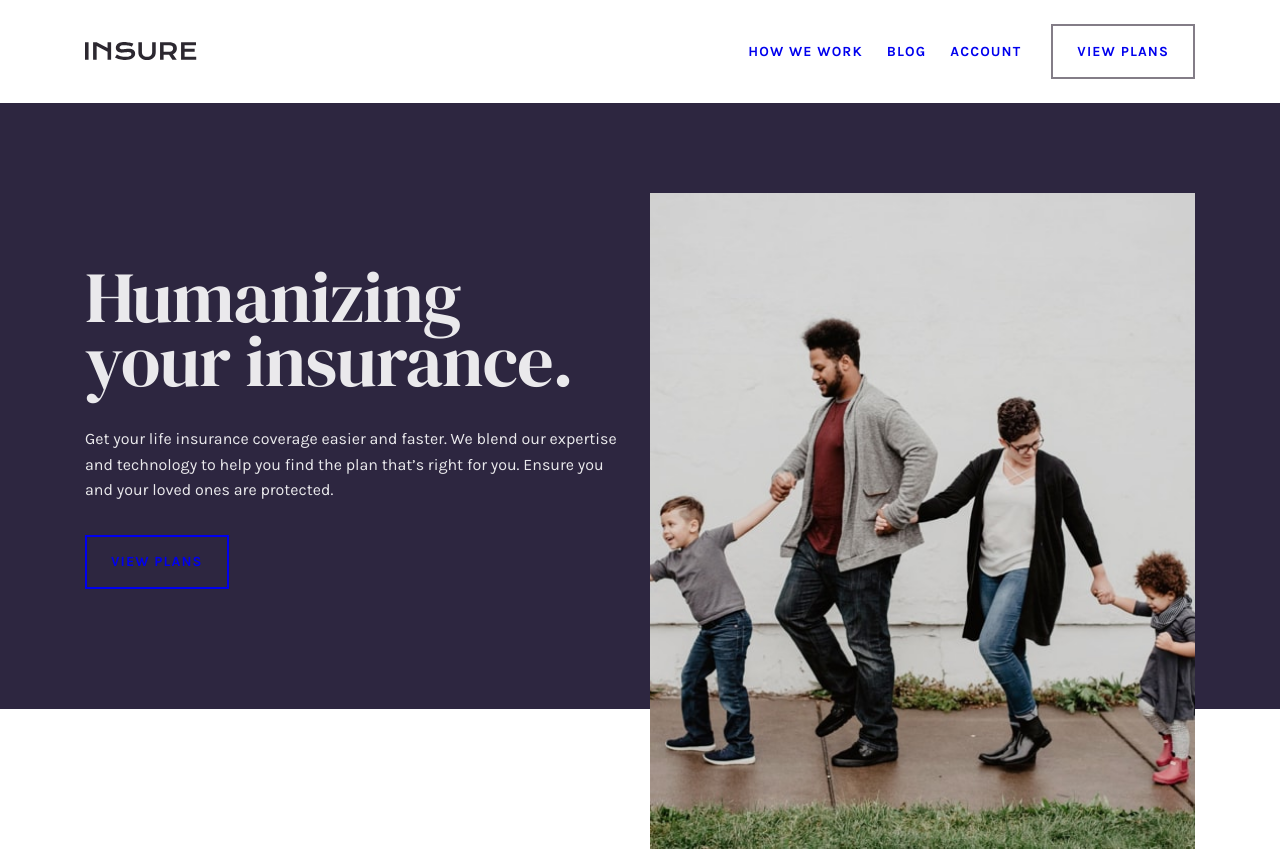
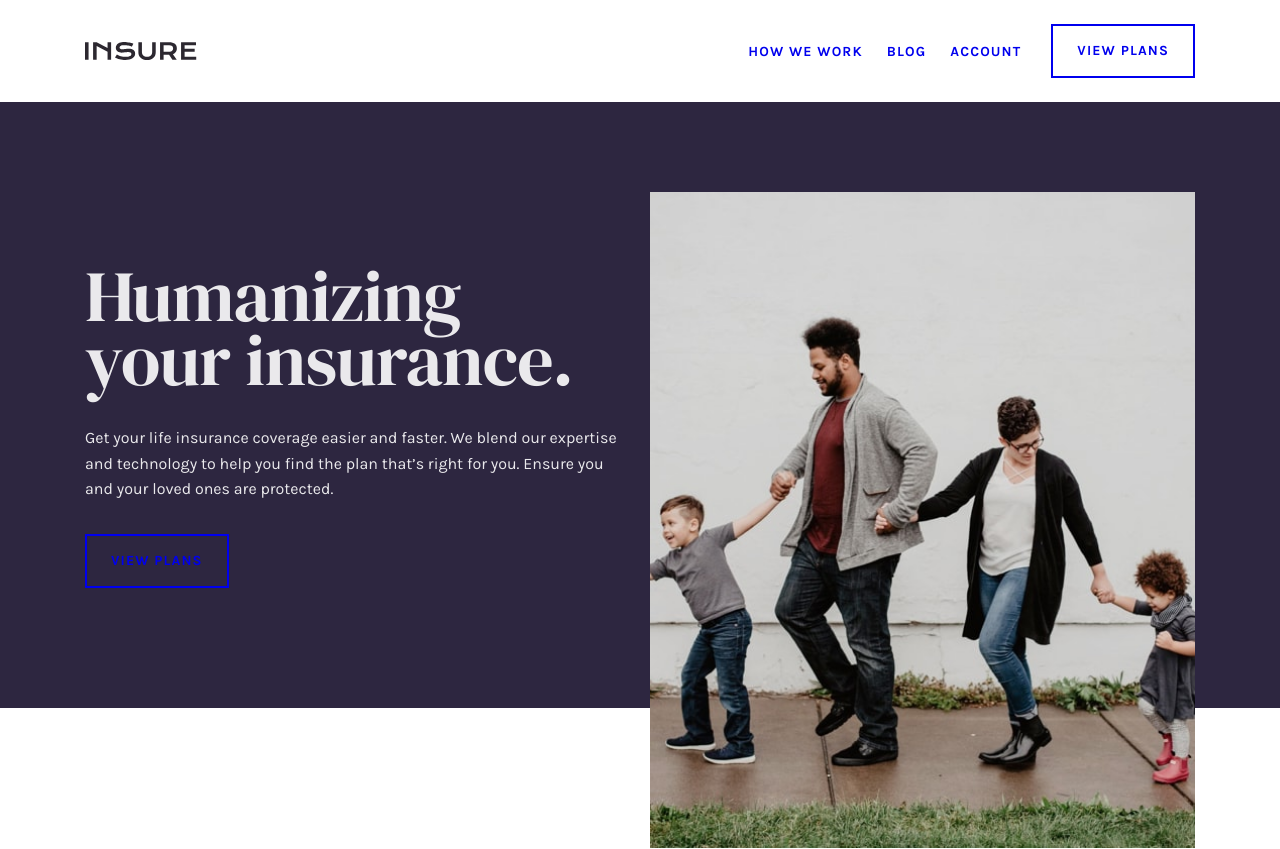
Before and after one commit to AlexKMarshall/insure-homepage, a plain HTML site: page index.html in a window 1280 px wide. Shown: the top 849 px of the page. Drawn offline with Linux system fonts and the light colour scheme.

Commit message:
Make header call to action link include the border width

```diff
--- a/index.html
+++ b/index.html
@@ -38,8 +38,8 @@
               Account
             </a>
           </li>
-          <li class="call-to-action">
-            <a href="/">
+          <li>
+            <a href="/" class="call-to-action">
               View plans
             </a>
           </li>
```
